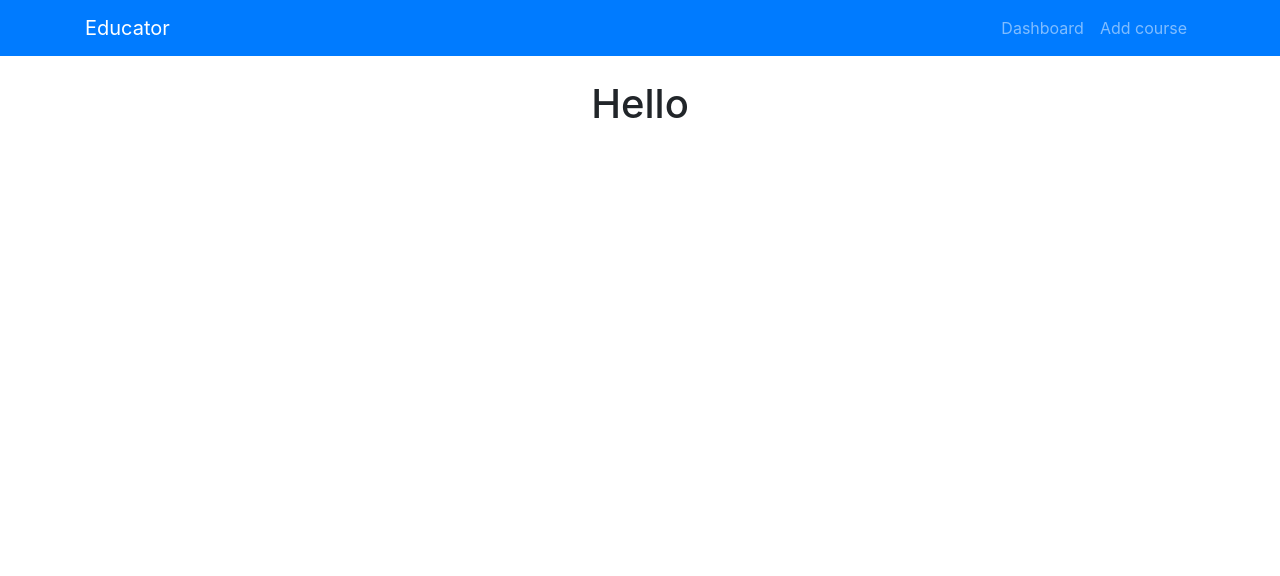
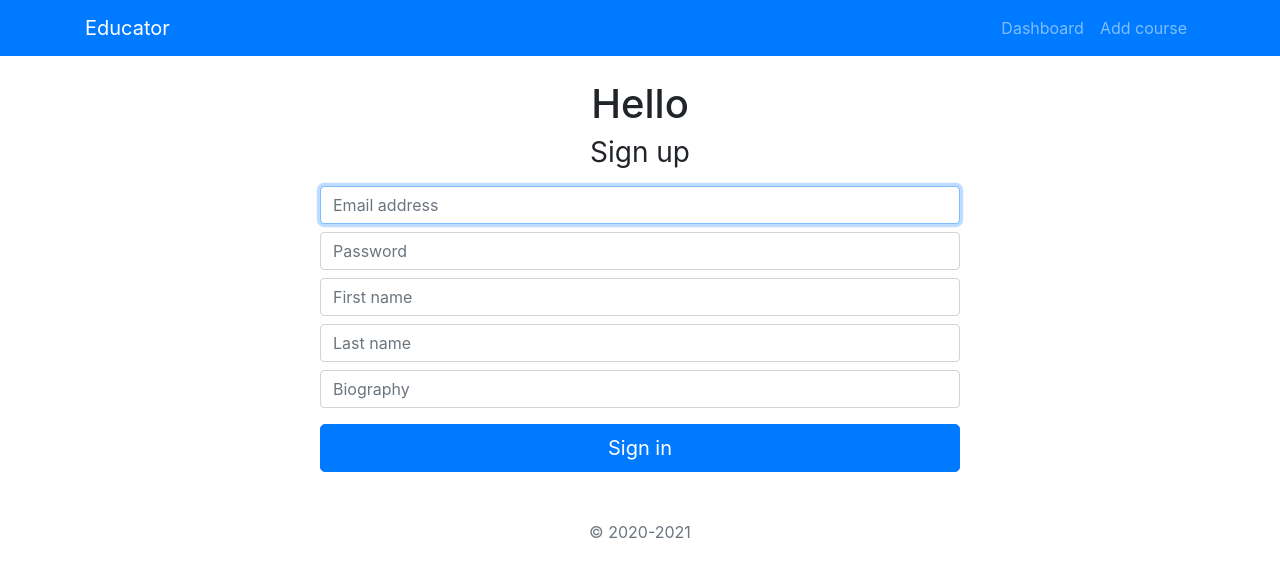
Before and after one commit to ITEducator/react-educator, a React (Create React App) app: page /registration in a window 1280 px wide. Shown: the top 576 px of the page. Built offline with nearby package versions, Linux system fonts and the light colour scheme.

Commit message:
init commit

```diff
--- a/package.json
+++ b/package.json
@@ -10,6 +10,7 @@
     "bootstrap": "^4.5.0",
     "react": "^16.13.1",
     "react-dom": "^16.13.1",
+    "react-images-upload": "^1.2.8",
     "react-redux": "^7.2.1",
     "react-router-dom": "^5.2.0",
     "react-scripts": "3.4.1",
--- a/src/App.js
+++ b/src/App.js
@@ -2,6 +2,7 @@ import React from "react";
 import "./App.css";
 import Header from "./Layout/Header";
 import Login from "./components/UserManagement/Login";
+import Registration from "./components/UserManagement/Registration"
 import Dashboard from "./components/Dashboard";
 import AddCourse from "./components/Course/AddCourse";
 import { BrowserRouter as Router, Route } from "react-router-dom";
@@ -15,6 +16,7 @@ function App() {
         <Route exact path="/dashboard" component={Dashboard}></Route>
         <Route exact path="/addCourse" component={AddCourse}></Route>
         <Route exact path="/login" component={Login}></Route>
+        <Route exact path="/registration" component={Registration}></Route>
       </div>
     </Router>
   );
--- /dev/null
+++ b/src/components/UserManagement/Registration.js
@@ -0,0 +1,106 @@
+import React, { Component } from "react";
+
+class Registration extends Component {
+  constructor() {
+    super();
+
+    this.state = {
+      username: "",
+      password: "",
+      firstName:"",
+      lastName:"",
+      biography:""
+    };
+
+    this.onChange = this.onChange.bind(this);
+  }
+
+  onChange(e) {
+    this.setState({ [e.target.name]: e.target.value });
+  }
+
+  render() {
+    return (
+      <div className="w-50 mx-auto text-center">
+        <form className="form-signup">
+          <h1 className="h3 mb-3 font-weight-normal">Sign up</h1>
+          <label htmlFor="inputEmail" className="sr-only">
+            Email address
+          </label>
+          <input
+            type="email"
+            id="inputEmail"
+            name="username"
+            className="form-control"
+            placeholder="Email address"
+            required
+            autoFocus
+            value={this.state.username}
+            onChange={this.onChange}
+          ></input>
+          <label htmlFor="inputPassword" className="sr-only">
+            Password
+          </label>
+          <input
+            type="password"
+            id="inputPassword"
+            name="password"
+            className="form-control mt-2"
+            placeholder="Password"
+            required
+            value={this.state.password}
+            onChange={this.onChange}
+          ></input>
+          <label htmlFor="inputFirstName" className="sr-only">
+            First name
+          </label>
+          <input
+            type="text"
+            id="inputFirstName"
+            name="firstName"
+            className="form-control mt-2"
+            placeholder="First name"
+            required
+            value={this.state.firstName}
+            onChange={this.onChange}
+          ></input>
+          <label htmlFor="inputLastName" className="sr-only">
+            Last name
+          </label>
+          <input
+            type="text"
+            id="inputLastName"
+            name="lastName"
+            className="form-control mt-2"
+            placeholder="Last name"
+            required
+            value={this.state.lastName}
+            onChange={this.onChange}
+          ></input>
+          <label htmlFor="inputBiography" className="sr-only">
+            Biography
+          </label>
+          <input
+            type="text"
+            id="inputBiography"
+            name="biography"
+            className="form-control mt-2"
+            placeholder="Biography"
+            required
+            value={this.state.biography}
+            onChange={this.onChange}
+          ></input>
+          <button
+            className="btn btn-lg btn-primary btn-block mt-3"
+            type="submit"
+          >
+            Sign in
+          </button>
+          <p className="mt-5 mb-3 text-muted">&copy; 2020-2021</p>
+        </form>
+      </div>
+    );
+  }
+}
+
+export default Registration;
```
Also changed, not shown: 1 other file (tests, documents, lock files or other folders).
